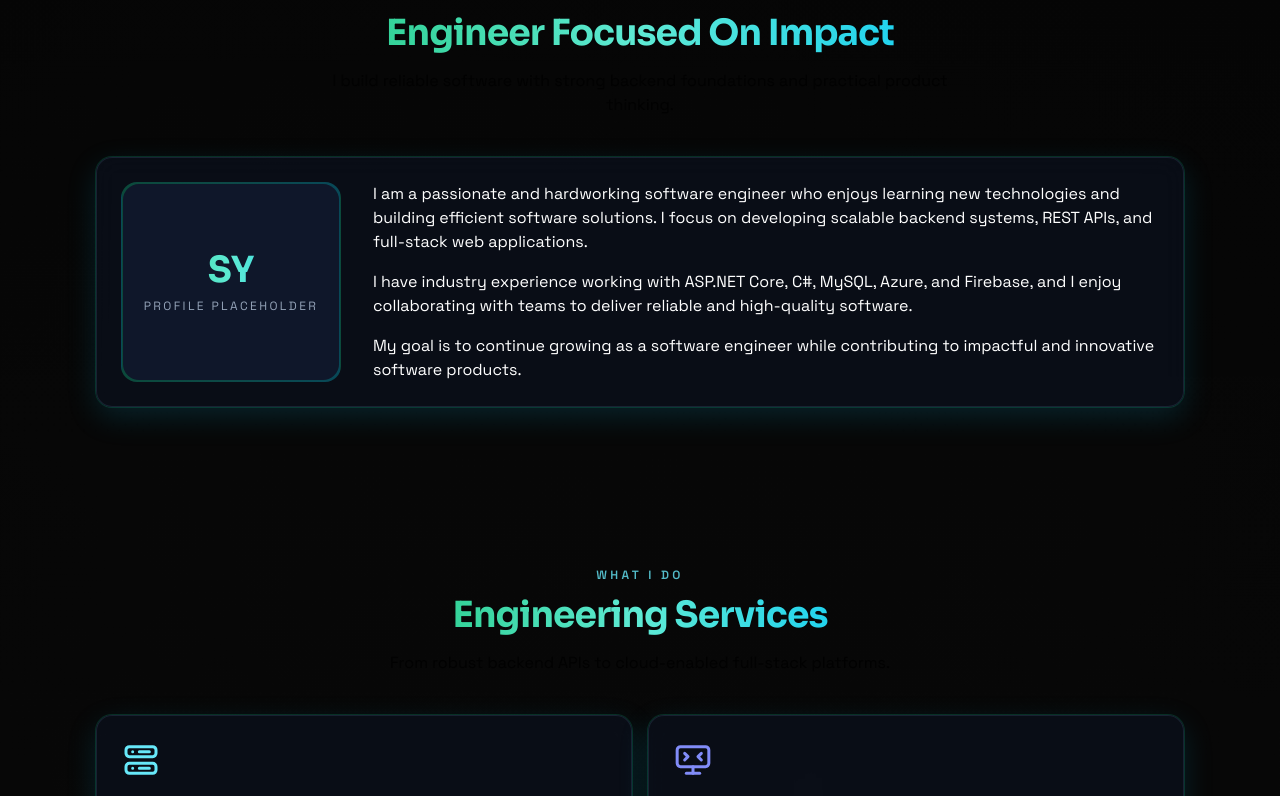
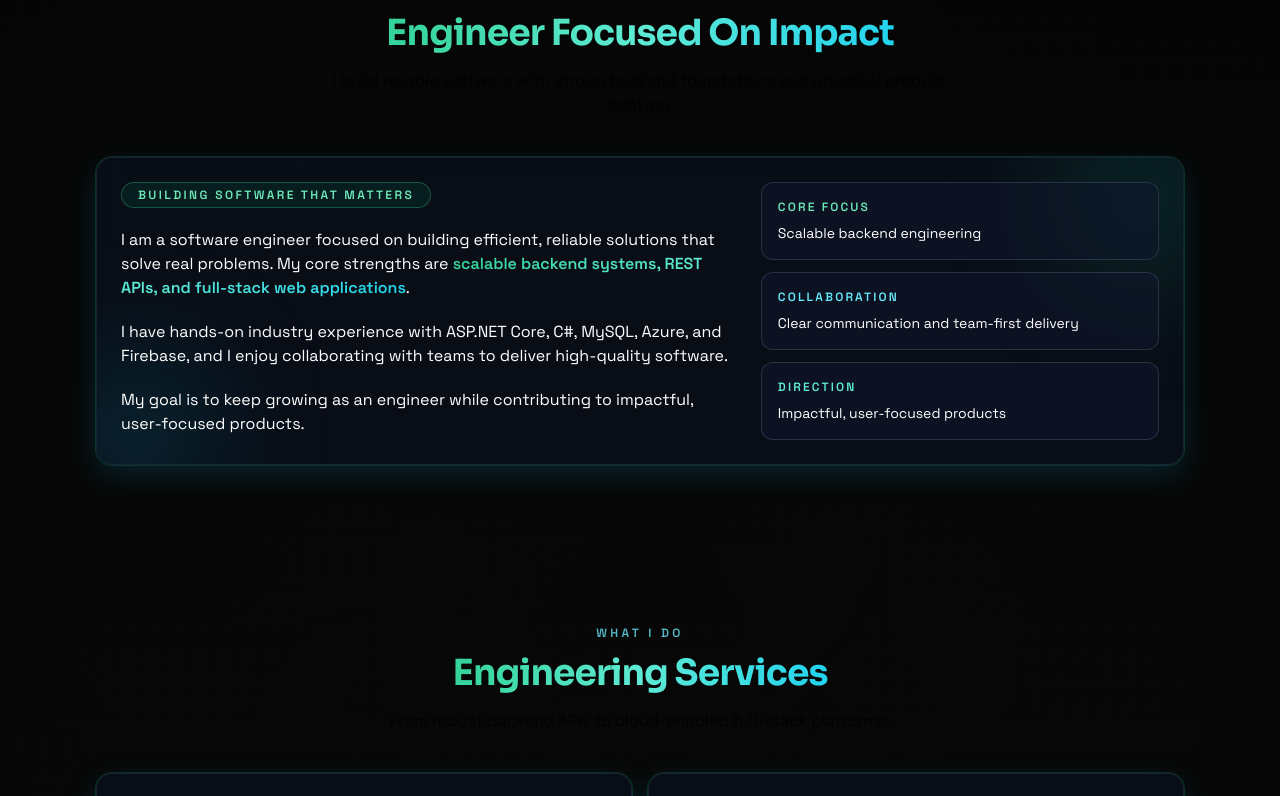
Before and after one commit to salinda-yasas-99/Personal-Portfolio, a React (Vite) app: page / in a window 1280 px wide. Shown: the part 1044-1840 px from the top of the page. Built offline with nearby package versions, Linux system fonts and the light colour scheme.

Commit message:
Enhance About section with detailed descriptions and improve layout

```diff
--- a/src/components/About.jsx
+++ b/src/components/About.jsx
@@ -1,4 +1,3 @@
-import { motion } from 'framer-motion'
 import SectionTitle from './ui/SectionTitle'
 import Card from './ui/Card'
 
@@ -12,40 +11,60 @@ function About() {
           subtitle="I build reliable software with strong backend foundations and practical product thinking."
         />
 
-        <Card className="grid gap-6 sm:grid-cols-[220px_1fr] sm:gap-8">
-          <motion.div
-            className="gradient-ring rounded-2xl p-[1px]"
-            initial={{ opacity: 0, scale: 0.92 }}
-            whileInView={{ opacity: 1, scale: 1 }}
-            viewport={{ once: true }}
-            transition={{ duration: 0.6 }}
-          >
-            <div className="flex h-56 items-center justify-center rounded-2xl bg-slate-900 text-center sm:h-full">
-              <div>
-                <p className="font-display text-4xl font-bold gradient-text">SY</p>
-                <p className="mt-2 text-xs uppercase tracking-[0.2em] text-slate-400">
-                  Profile Placeholder
+        <Card className="relative overflow-hidden">
+          <div className="pointer-events-none absolute -right-10 -top-10 h-40 w-40 rounded-full bg-emerald-500/20 blur-3xl" />
+          <div className="pointer-events-none absolute -bottom-10 -left-8 h-36 w-36 rounded-full bg-cyan-500/20 blur-3xl" />
+
+          <div className="relative grid gap-6 lg:grid-cols-[1.45fr_0.95fr] lg:gap-8">
+            <div className="space-y-5 !text-white">
+              <p className="inline-flex items-center rounded-full border border-emerald-400/30 bg-emerald-500/10 px-4 py-1 text-xs font-semibold uppercase tracking-[0.2em] text-emerald-300">
+                Building Software That Matters
+              </p>
+
+              <p className="text-sm leading-relaxed !text-white sm:text-base">
+                I am a software engineer focused on building efficient, reliable
+                solutions that solve real problems. My core strengths are{' '}
+                <span className="font-semibold gradient-text">
+                  scalable backend systems, REST APIs, and full-stack web applications
+                </span>
+                .
+              </p>
+
+              <p className="text-sm leading-relaxed !text-white sm:text-base">
+                I have hands-on industry experience with ASP.NET Core, C#, MySQL,
+                Azure, and Firebase, and I enjoy collaborating with teams to deliver
+                high-quality software.
+              </p>
+                <p className="text-sm leading-relaxed !text-white sm:text-base">
+                My goal is to keep growing as an engineer while contributing to
+                impactful, user-focused products.
+              </p>
+
+
+            </div>
+
+            <div className="grid gap-3 sm:grid-cols-3 lg:grid-cols-1">
+              <div className="rounded-xl border border-slate-700/70 bg-slate-900/60 p-4">
+                <p className="text-xs font-semibold uppercase tracking-[0.18em] text-emerald-300">
+                  Core Focus
                 </p>
+                <p className="mt-2 text-sm text-white">Scalable backend engineering</p>
+              </div>
+
+              <div className="rounded-xl border border-slate-700/70 bg-slate-900/60 p-4">
+                <p className="text-xs font-semibold uppercase tracking-[0.18em] text-cyan-300">
+                  Collaboration
+                </p>
+                <p className="mt-2 text-sm text-white">Clear communication and team-first delivery</p>
+              </div>
+
+              <div className="rounded-xl border border-slate-700/70 bg-slate-900/60 p-4">
+                <p className="text-xs font-semibold uppercase tracking-[0.18em] text-teal-300">
+                  Direction
+                </p>
+                <p className="mt-2 text-sm text-white">Impactful, user-focused products</p>
               </div>
             </div>
-          </motion.div>
-
-          <div className="space-y-4 text-sm leading-relaxed !text-white sm:text-base">
-            <p>
-              I am a passionate and hardworking software engineer who enjoys learning
-              new technologies and building efficient software solutions. I focus on
-              developing scalable backend systems, REST APIs, and full-stack web
-              applications.
-            </p>
-            <p>
-              I have industry experience working with ASP.NET Core, C#, MySQL,
-              Azure, and Firebase, and I enjoy collaborating with teams to deliver
-              reliable and high-quality software.
-            </p>
-            <p>
-              My goal is to continue growing as a software engineer while
-              contributing to impactful and innovative software products.
-            </p>
           </div>
         </Card>
       </div>
--- a/src/data/education.js
+++ b/src/data/education.js
@@ -3,11 +3,11 @@ export const educationData = [
     title: 'B.Sc. (Hons) in Information Technology',
     institution: 'University of Moratuwa',
     period: '2021 - 2025',
-    details: [],
+    details: ['Graduated with Second class Lower division', 'Specialized in Software Engineering'],
   },
   {
     title: 'G.C.E Advanced Level - 2019',
-    institution: 'D.S Senanayake College',
+    institution: 'D.S Senanayake College , Colombo 07',
     period: '2019',
     details: [
       'Combined Mathematics - B',
@@ -18,7 +18,7 @@ export const educationData = [
   },
   {
     title: 'G.C.E Ordinary Level - 2015',
-    institution: 'D.S Senanayake College',
+    institution: 'D.S Senanayake College , Colombo 07',
     period: '2015',
     details: ["Results: 9 A's"],
   },
```
